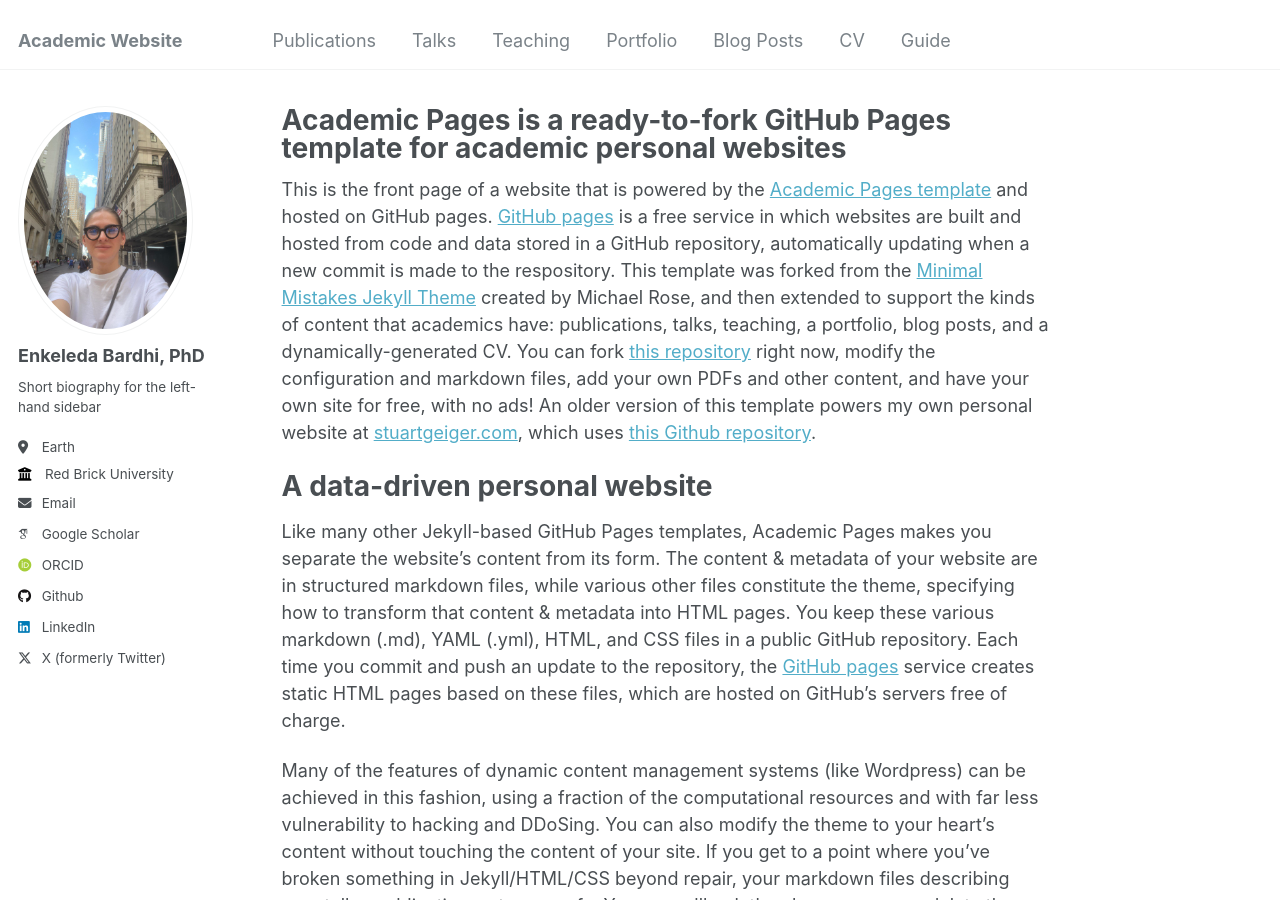
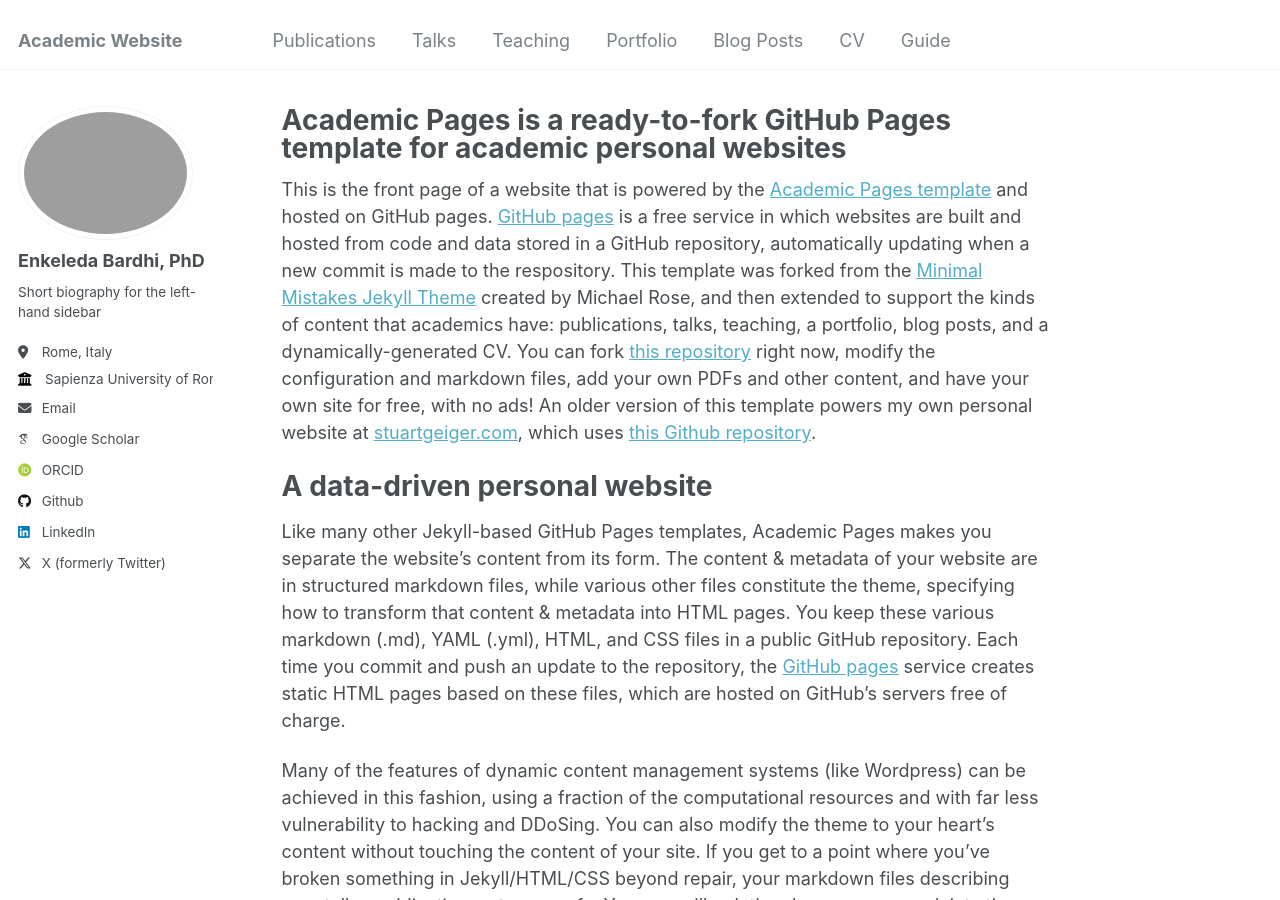
Before and after one commit to bardhienkeleda/bardhi-enkeleda, a Jekyll site: the page built from _pages/about.md, in a window 1280 px wide and 900 px high. Built offline with Jekyll 4.4.1, drawn with Linux system fonts in a browser that asks for light colours; some web fonts are replaced.

Commit message:
bio update

```diff
--- a/_config.yml
+++ b/_config.yml
@@ -21,14 +21,14 @@ repository               : "academicpages/academicpages.github.io"
 #               Additional customization can be done by editing /_includes/author-profile.html
 author:
   # Biographic information
-  avatar           : "profile.jpg"
+  avatar           : "file.png"
   name             : "Enkeleda Bardhi, PhD"
   pronouns         : # example: "she/her"
   bio              : "Short biography for the left-hand sidebar"
-  location         : "Earth"
-  employer         : "Red Brick University"
+  location         : "Rome, Italy"
+  employer         : "Sapienza University of Rome"
   uri              : # URL
-  email            : "none@example.org"
+  email            : "bardhi@diag.uniroma1.it"
 
   # Academic websites
   arxiv            : # URL - Update with the correct link to your profile
```
Also changed, not shown: 1 other file.
